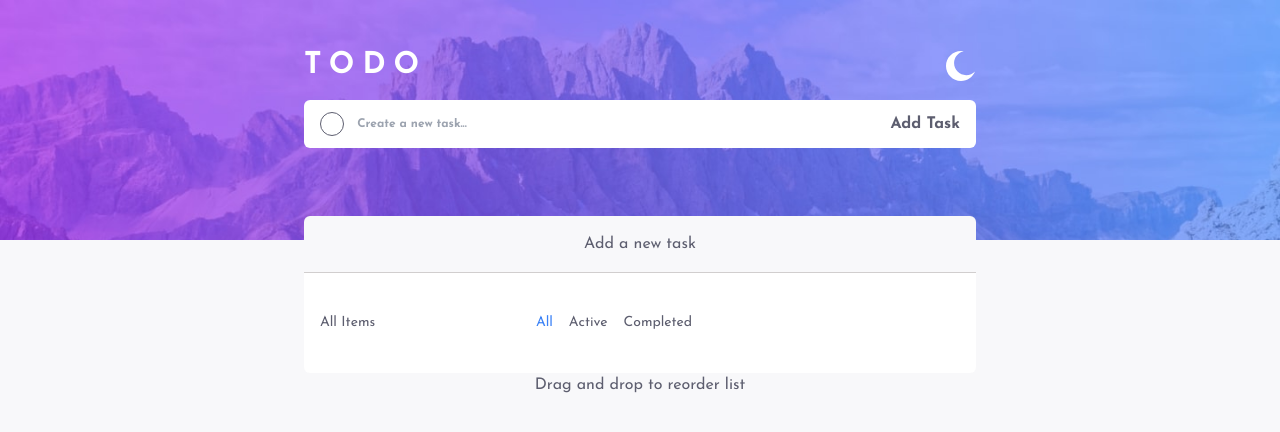
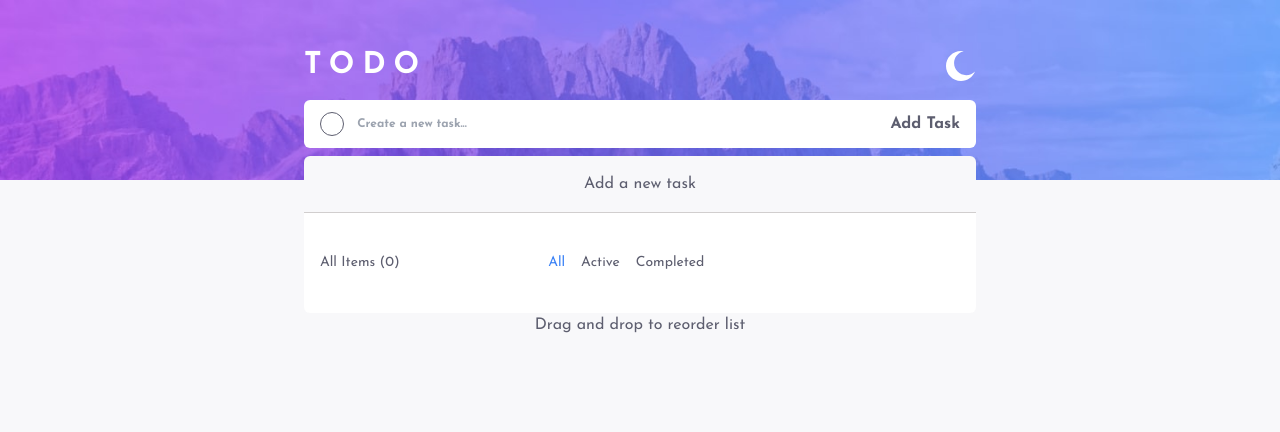
Before and after one commit to sandyp007/todo-nextjs, a Next.js app: page / in a window 1280 px wide. Shown: the top 432 px of the page. Built offline with nearby package versions, Linux system fonts and the light colour scheme.

Commit message:
add popup when edit, add or exist error in new task

```diff
--- a/app/components/ButtonSendTask.jsx
+++ b/app/components/ButtonSendTask.jsx
@@ -5,9 +5,9 @@ const ButtonSendTask = ({ handleSubmit }) => {
     const { setTaskAdded } = useContext(taskContext)
 
     return (
-        <button className='mr-4' onClick={() => {
-            setTaskAdded(true)
-            handleSubmit()
+        <button className='mr-4' onClick={(e) => {
+            // setTaskAdded(true)
+            handleSubmit(e)
         }}>
             Add Task
         </button>
--- a/app/components/Header.jsx
+++ b/app/components/Header.jsx
@@ -35,21 +35,14 @@ const HeaderComponent = () => {
 
     const { taskAdded } = useContext(taskContext)
     return (
-        // <header className={`${DarkTheme ? 'bg-mobileDark md:bg-desktopDark' : ' bg-mobileLight md:bg-desktopLight'} bg-cover transition-all duration-500 bg-cover bg-no-repeat h-[30vh] w-full font-bold flex flex-col items-center`}>
-        <header className='dark:bg-mobileDark dark:md:bg-desktopDark bg-mobileLight md:bg-desktopLight transition-all duration-500 bg-cover bg-no-repeat min-h-[30vh] w-full font-bold flex flex-col items-center' >
+        <header className='dark:bg-mobileDark dark:md:bg-desktopDark bg-mobileLight md:bg-desktopLight transition-all duration-500 bg-cover bg-no-repeat min-h-[20vh] w-full font-bold flex flex-col items-center' >
             <div className='flex flex-col justify-between items-center w-[90%] mt-12 md:max-w-2xl' >
                 <div className='flex justify-between items-center w-full mb-4 '>
                     <h1 className='tracking-[.5rem] text-3xl text-containerLight'>TODO</h1>
                     <Image onClick={handleTheme} className='md:cursor-pointer' src={darkTheme ? sun : moon} width={30} height={20} alt='icon_moon_darkMode' />
                 </div >
                 <InputTask isTask={false} />
-                {taskAdded &&
-                    <ModalTaskAdded />
-
-                    // setTimeout(() => {
-
-                    // }, 3000);
-                }
+                {taskAdded.status && <ModalTaskAdded />}
 
             </div >
         </header >
--- a/app/components/InputTask.jsx
+++ b/app/components/InputTask.jsx
@@ -9,7 +9,7 @@ import ButtonSendTask from './ButtonSendTask'
 import ModalTaskAdded from './ModalTaskAdded'
 const InputTask = ({ isTask = true, children, id, isDone, content }) => {
 
-    const { handleAddTask, handleUpdateTask, setTaskAdded } = useContext(taskContext)
+    const { handleAddTask, handleUpdateTask, setTaskAdded, handleShowTemporalModal } = useContext(taskContext)
     const [isCheck, setIsCheck] = useState(isDone)
     const [task, setTask] = useState("")
     const [modalTask, setModalTask] = useState(false)
@@ -17,19 +17,25 @@ const InputTask = ({ isTask = true, children, id, isDone, content }) => {
 
     const handleSubmit = (e) => {
         e.preventDefault()
-        if (task === '') return
+        if (task.trim() === '' || task == '') {
+            handleShowTemporalModal('error', 'write a valid task')
+            return
+        }
         if (isEdit && task !== '') {
+            handleShowTemporalModal('edit', 'task updated succesfully')
             setIsEdit(false)
             setIsCheck(false)
             handleUpdateTask(id, isCheck, 'edit', task)
         } else {
+            handleShowTemporalModal('add', 'task added succesfully')
+            //setTaskAdded(true)
             handleAddTask(task)
             setTask('')
 
-            setTimeout(() => {
-                setTaskAdded(false)
+            // setTimeout(() => {
+            //     setTaskAdded(false)
 
-            }, 5000);
+            // }, 5000);
 
         }
 
@@ -58,7 +64,9 @@ const InputTask = ({ isTask = true, children, id, isDone, content }) => {
                     {isEdit
                         ?
                         <>
-                            <input autoFocus className='dark:bg-[#2f3041] dark:text-bodyLight bg-bodyLight text-textLight text-sm pr-2 outline-none break-all w-[calc(100%-7rem)]' onChange={e => handleChange(e)} type="text" value={task} />
+                            <form onSubmit={(e) => handleSubmit(e)} className='dark:bg-[#2f3041] dark:text-bodyLight bg-bodyLight text-textLight text-sm pr-2 outline-none break-all w-[calc(100%-7rem)]'>
+                                <input autoFocus className='dark:bg-[#2f3041] dark:text-bodyLight bg-bodyLight text-textLight text-sm pr-2 outline-none break-all w-[calc(100%-7rem)]' onChange={e => handleChange(e)} type="text" value={task} />
+                            </form>
                             <AiOutlineCheck onClick={handleSubmit} width={20} height={20} alt='edit task button' className='ml-2 md:group-hover:cursor-pointer transition-all duration-500' />
 
                         </>
--- a/app/components/ModalTaskAdded.jsx
+++ b/app/components/ModalTaskAdded.jsx
@@ -1,8 +1,13 @@
-import React from 'react'
+import React, { useContext } from 'react'
+import taskContext from '../context/taskContext'
 
-const ModalTaskAdded = () => {
+const ModalTaskAdded = ({ bg, text }) => {
+
+    const { taskAdded } = useContext(taskContext)
     return (
-        <div className='text-bodyLight bg-[#187949ea] px-4 py-2 rounded-md mb-4'>Task added succesfully</div>
+        <div className={`text-bodyLight bg-[#187949ea] ${taskAdded.type === 'error' ? 'bg-red-400' : ''} px-4 py-2 rounded-md mb-12`}>{
+            taskAdded.message
+        }</div>
     )
 }
 
--- a/app/context/taskContext.js
+++ b/app/context/taskContext.js
@@ -3,7 +3,7 @@ import { createContext, useState, useEffect } from "react"
 
 const taskContext = createContext()
 const TaskProvider = ({ children }) => {
-    const [taskAdded, setTaskAdded] = useState(false)
+    const [taskAdded, setTaskAdded] = useState({ status: false, type: null, message: null })
 
     let localComments
     if (typeof window !== "undefined") {
@@ -88,7 +88,21 @@ const TaskProvider = ({ children }) => {
 
     }
 
-    const data = { dbTasks, handleUpdateDragAndDrop, handleAddTask, handleDeleteTask, handleUpdateTask, tasksDone, setTasksDone, pendingTask, setPendingTask, current, setCurrent, filteredData, taskAdded, setTaskAdded }
+    const handleShowTemporalModal = (type, message) => {
+
+        console.info(type, 'accion')
+
+        setTaskAdded({ status: true, type: type, message: message })
+
+
+        setTimeout(() => {
+            setTaskAdded({ status: false, type: null, message: null })
+
+        }, 3000);
+
+    }
+
+    const data = { dbTasks, handleUpdateDragAndDrop, handleAddTask, handleDeleteTask, handleUpdateTask, tasksDone, setTasksDone, pendingTask, setPendingTask, current, setCurrent, filteredData, taskAdded, setTaskAdded, handleShowTemporalModal }
     return (<taskContext.Provider value={data}>
         {children}
     </taskContext.Provider>)
--- a/app/page.jsx
+++ b/app/page.jsx
@@ -15,7 +15,7 @@ const josefin = Josefin_Sans({
 })
 const HomePage = () => {
     const [modal, setModal] = useState(false)
-    const { handleUpdateDragAndDrop, current, setCurrent, pendingTask, tasksDone, filteredData } = useContext(taskContext)
+    const { dbTasks, handleUpdateDragAndDrop, current, setCurrent, pendingTask, tasksDone, filteredData } = useContext(taskContext)
     return (
         <DragDropContext onDragEnd={result => handleUpdateDragAndDrop(result)}>
             <div className={`dark:bg-bodyDark dark:text-textDark bg-bodyLight text-textLight ${josefin.className} transition-colors duration-200  min-h-screen w-full h-full pb-24`}>
@@ -41,7 +41,7 @@ const HomePage = () => {
                         }
                     </Droppable>
                     <div className='dark:bg-containerDark bg-containerLight w-full flex items-center justify-between p-4 md:py-5 animate-tasksAnimate transition-colors duration-200 border-t-[.15px] border-[#e0dede49]'>
-                        {current === 'all' ? <><p className='dark:text-textDark text-inherit dark:md:hover:text-gray-200 md:hover:text-gray-800 cursor-pointer text-sm'> All Items</p> </> : null}
+                        {current === 'all' ? <><p className='dark:text-textDark text-inherit dark:md:hover:text-gray-200 md:hover:text-gray-800 cursor-pointer text-sm'> All Items ({dbTasks.length})</p> </> : null}
                         {current === 'active' ? <><p className='dark:text-textDark text-inherit dark:md:hover:text-gray-200 md:hover:text-gray-800 cursor-pointer text-sm'>{pendingTask.length} items left</p> </> : null}
                         {current === 'completed' ? <><p className='dark:text-textDark text-inherit dark:md:hover:text-gray-200 md:hover:text-gray-800 cursor-pointer text-sm'>{tasksDone.length} items completed</p> </> : null}
                         <div className='w-full mt-4 py-4 items-center justify-center m-auto rounded-md  md:max-w-2xl  md:py-5 hidden lg:flex md:w-auto md:m-0 md:hover:text-gray-800 text-sm md:self-center transition-colors duration-200 '>
```
